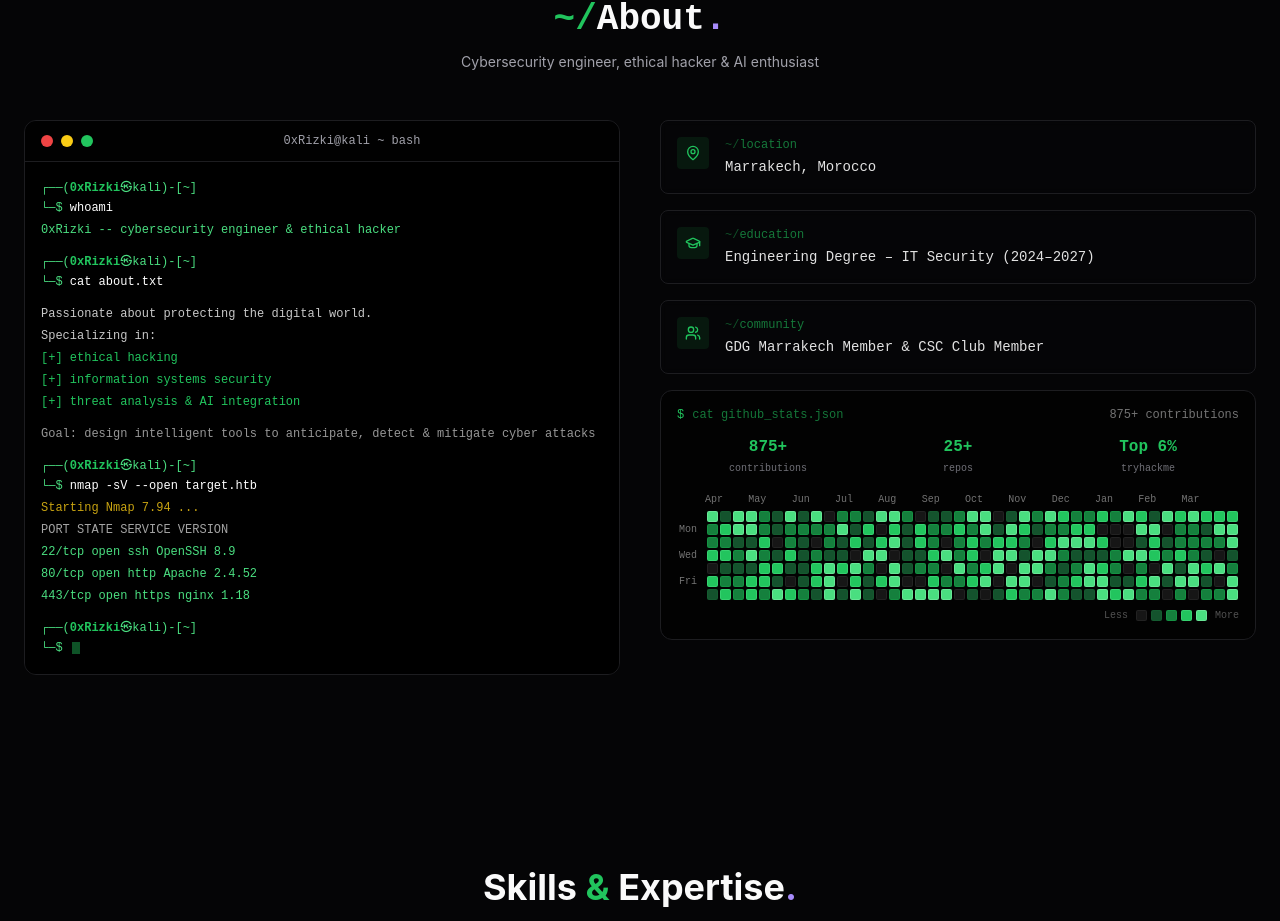
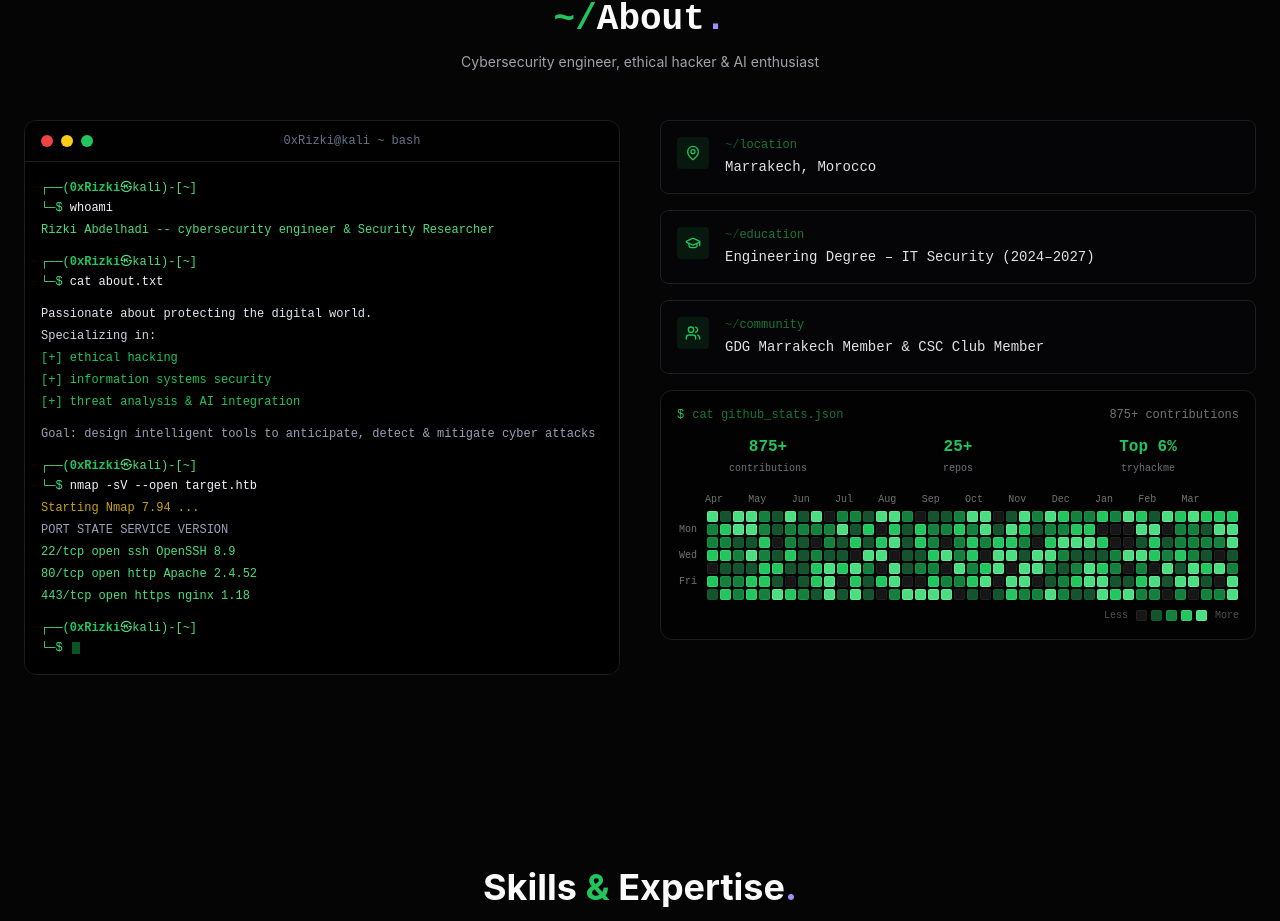
Before and after one commit to Rizki033/Rizki-Abdelhadi-portfolio, a React (Vite) app: page / in a window 1280 px wide. Shown: the part 896-1817 px from the top of the page. Built offline with nearby package versions, Linux system fonts and the light colour scheme.

Commit message:
add CV Fr and En

```diff
--- a/src/components/AboutSection.tsx
+++ b/src/components/AboutSection.tsx
@@ -122,22 +122,22 @@ interface HackerLine {
 
 const HACKER_LINES: HackerLine[] = [
   { type: "prompt", cmd: "whoami", delay: 0 },
-  { type: "output", out: "0xRizki -- cybersecurity engineer & ethical hacker", color: "text-green-400", delay: 500 },
+  { type: "output", out: "Rizki Abdelhadi -- cybersecurity engineer & Security Researcher", color: "text-green-400", delay: 500 },
   { type: "blank", delay: 700 },
   { type: "prompt", cmd: "cat about.txt", delay: 900 },
   { type: "blank", delay: 1400 },
-  { type: "output", out: "Passionate about protecting the digital world.", color: "text-foreground/80", delay: 1500 },
-  { type: "output", out: "Specializing in:", color: "text-foreground/80", delay: 1700 },
+  { type: "output", out: "Passionate about protecting the digital world.", color: "text-slate-200", delay: 1500 },
+  { type: "output", out: "Specializing in:", color: "text-slate-300", delay: 1700 },
   { type: "output", out: "  [+] ethical hacking", color: "text-primary", delay: 1900 },
   { type: "output", out: "  [+] information systems security", color: "text-primary", delay: 2100 },
   { type: "output", out: "  [+] threat analysis & AI integration", color: "text-primary", delay: 2300 },
   { type: "blank", delay: 2450 },
-  { type: "output", out: "Goal: design intelligent tools to anticipate, detect & mitigate cyber attacks", color: "text-foreground/60", delay: 2550 },
+  { type: "output", out: "Goal: design intelligent tools to anticipate, detect & mitigate cyber attacks", color: "text-slate-400", delay: 2550 },
   // { type: "output", out: "detect & mitigate cyber attacks.", color: "text-foreground/60", delay: 2750 },
   { type: "blank", delay: 2950 },
   { type: "prompt", cmd: "nmap -sV --open target.htb", delay: 3100 },
   { type: "output", out: "Starting Nmap 7.94 ...", color: "text-yellow-400/80", delay: 3700 },
-  { type: "output", out: "PORT     STATE  SERVICE   VERSION", color: "text-neutral-400", delay: 3900 },
+  { type: "output", out: "PORT     STATE  SERVICE   VERSION", color: "text-slate-400", delay: 3900 },
   { type: "output", out: "22/tcp   open   ssh       OpenSSH 8.9", color: "text-green-400", delay: 4050 },
   { type: "output", out: "80/tcp   open   http      Apache 2.4.52", color: "text-green-400", delay: 4150 },
   { type: "output", out: "443/tcp  open   https     nginx 1.18", color: "text-green-400", delay: 4250 },
@@ -160,7 +160,7 @@ const PromptLine = ({
     <span className="text-green-400">{"㉿kali)-[~]"}</span>
     <br />
     <span className="text-green-400">{"└─$ "}</span>
-    <span className="text-white">{cmd}</span>
+    <span className="text-slate-100">{cmd}</span>
     {isLast && (
       <span
         className="inline-block w-2 h-3 bg-primary ml-0.5 align-middle"
@@ -214,7 +214,7 @@ const TypingTerminal = () => {
         <span className="w-3 h-3 rounded-full bg-red-500" />
         <span className="w-3 h-3 rounded-full bg-yellow-400" />
         <span className="w-3 h-3 rounded-full bg-green-500" />
-        <span className="flex-1 text-center text-xs text-muted-foreground">
+        <span className="flex-1 text-center text-xs text-slate-500">
           0xRizki@kali ~ bash
         </span>
       </div>
@@ -241,7 +241,7 @@ const TypingTerminal = () => {
           }
 
           return (
-            <div key={idx} className={`text-xs leading-5 ${line.color ?? "text-neutral-400"}`}>
+            <div key={idx} className={`text-xs leading-5 ${line.color ?? "text-slate-400"}`}>
               {line.out}
             </div>
           );
--- a/src/components/CVSection.tsx
+++ b/src/components/CVSection.tsx
@@ -2,8 +2,8 @@ import { motion } from "framer-motion";
 import { ArrowUpRight, FileText, Globe2, Languages } from "lucide-react";
 
 const cvLinks = {
-    fr: "https://drive.google.com/",
-    en: "https://drive.google.com/",
+    fr: "https://drive.google.com/file/d/1nvqr5_srEX6pXpFrLQDjYrRhGl0q87fZ/view?usp=sharing",
+    en: "https://drive.google.com/file/d/13Qu3twpuB_VteGjs60BggYfdIFoSuM4M/view?usp=sharing",
 };
 
 const resumes = [
```
Also changed, not shown: 4 other files (tests, documents, lock files or other folders).
